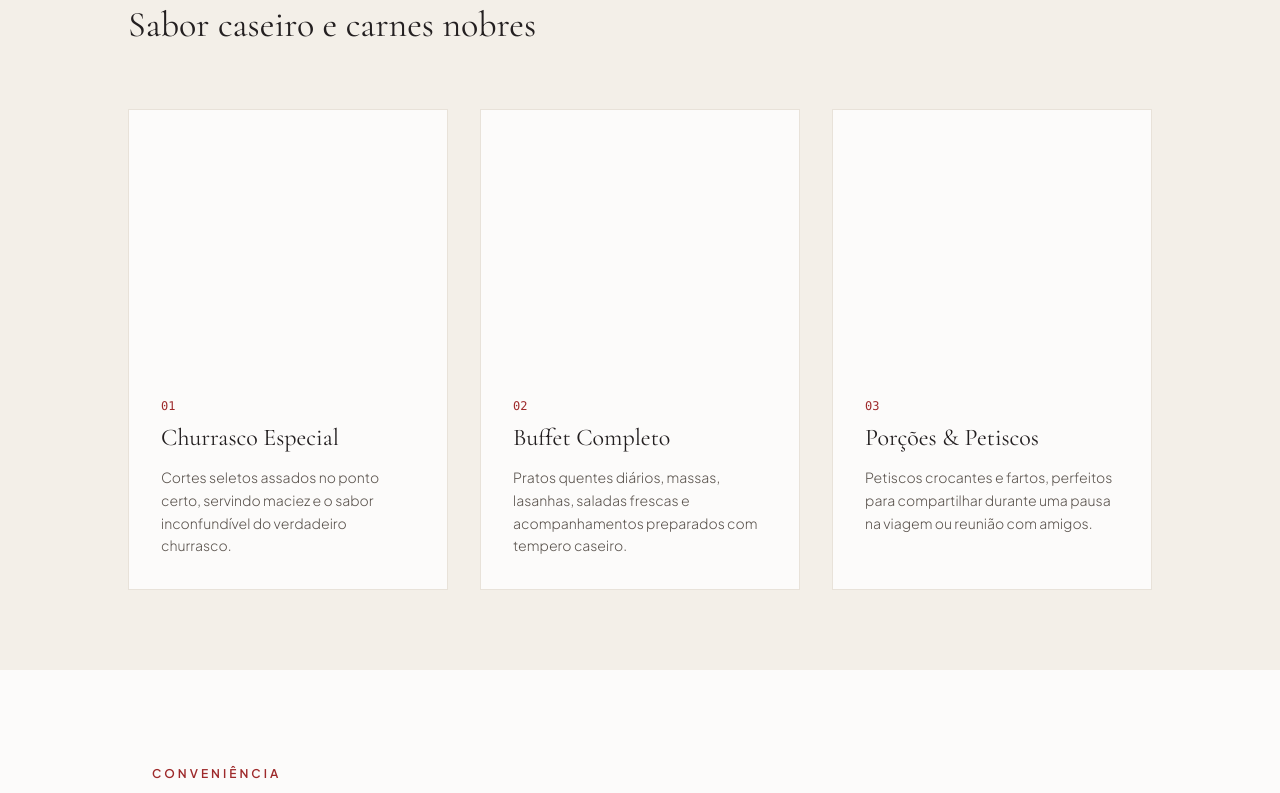
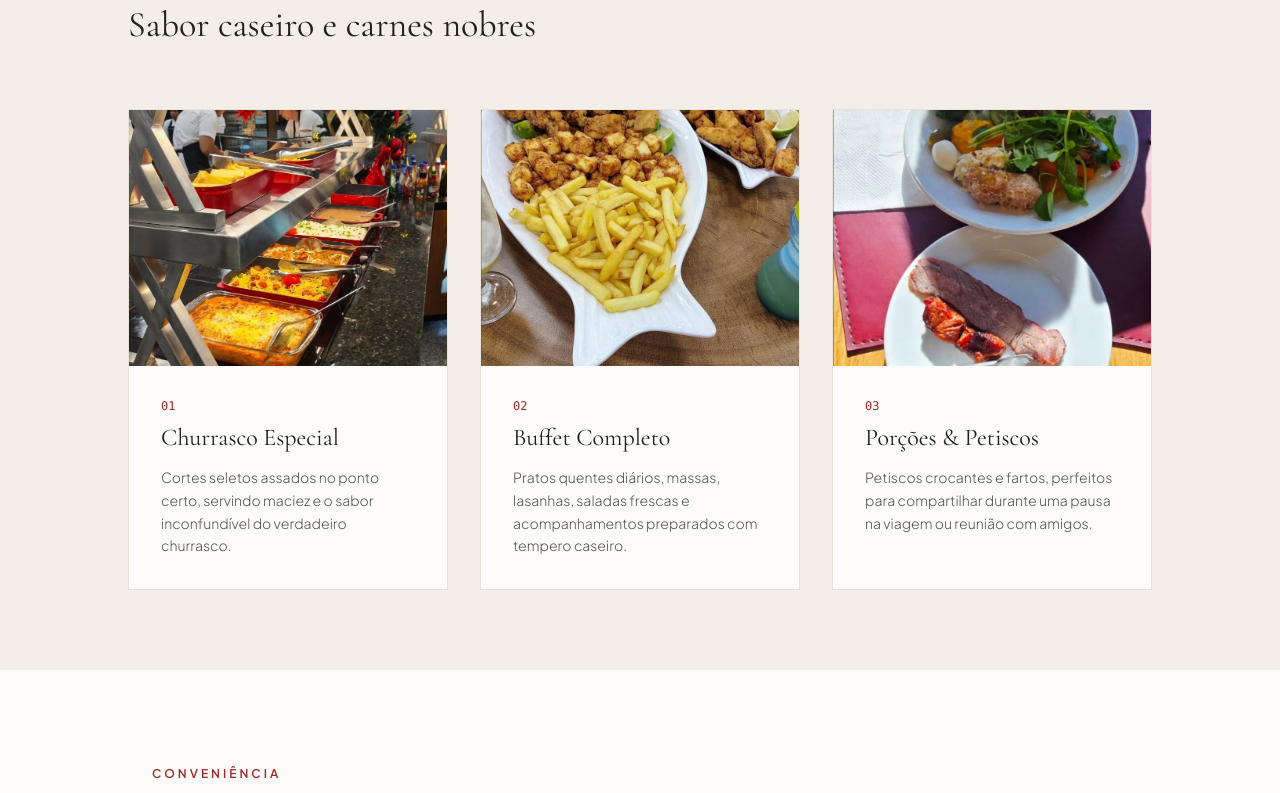
Before and after one commit to lourencotiago156-ui/omoinho-restaurante, a plain HTML site: page index.html in a window 1280 px wide. Shown: the part 1350-2143 px from the top of the page. Drawn offline with nearby package versions, Linux system fonts and the light colour scheme.

Commit message:
Update image file names in index.html

```diff
--- a/index.html
+++ b/index.html
@@ -40,7 +40,7 @@
   </header>
 
   <!-- SEÇÃO HERO (CAPA) -->
-  <section class="relative min-h-[85vh] flex items-center justify-center bg-cover bg-center text-white px-6 py-20" style="background-image: linear-gradient(rgba(18, 14, 13, 0.6), rgba(18, 14, 13, 0.7)), url('fachada.jpg');">
+  <section class="relative min-h-[85vh] flex items-center justify-center bg-cover bg-center text-white px-6 py-20" style="background-image: linear-gradient(rgba(18, 14, 13, 0.6), rgba(18, 14, 13, 0.7)), url('fachadaa.jpg.jpeg');">
     <div class="max-w-3xl mx-auto text-center">
       <span class="text-xs uppercase tracking-[0.3em] text-[#e8e2d9] mb-4 block font-light">
         BR-277 — Matelândia / PR
@@ -93,7 +93,7 @@
 
         <!-- CARD 1: CHURRASCO -->
         <div class="bg-[#fcfbfa] border border-[#e8e2d9] overflow-hidden group">
-          <div class="h-64 bg-cover bg-center group-hover:scale-105 transition duration-500" style="background-image: url('churrasco.jpg');"></div>
+          <div class="h-64 bg-cover bg-center group-hover:scale-105 transition duration-500" style="background-image: url('churras.jpg.jpeg');"></div>
           <div class="p-8">
             <span class="text-xs text-[#9e2a2b] font-mono block mb-2">01</span>
             <h3 class="text-2xl font-normal text-[#231f20] mb-3 font-serif-title">Churrasco Especial</h3>
@@ -105,7 +105,7 @@
 
         <!-- CARD 2: BUFFET -->
         <div class="bg-[#fcfbfa] border border-[#e8e2d9] overflow-hidden group">
-          <div class="h-64 bg-cover bg-center group-hover:scale-105 transition duration-500" style="background-image: url('buffet.jpg');"></div>
+          <div class="h-64 bg-cover bg-center group-hover:scale-105 transition duration-500" style="background-image: url('bufet.jpg.jpeg');"></div>
           <div class="p-8">
             <span class="text-xs text-[#9e2a2b] font-mono block mb-2">02</span>
             <h3 class="text-2xl font-normal text-[#231f20] mb-3 font-serif-title">Buffet Completo</h3>
@@ -117,7 +117,7 @@
 
         <!-- CARD 3: PORÇÕES -->
         <div class="bg-[#fcfbfa] border border-[#e8e2d9] overflow-hidden group">
-          <div class="h-64 bg-cover bg-center group-hover:scale-105 transition duration-500" style="background-image: url('porcao.jpg');"></div>
+          <div class="h-64 bg-cover bg-center group-hover:scale-105 transition duration-500" style="background-image: url('porcao.jpg.jpeg');"></div>
           <div class="p-8">
             <span class="text-xs text-[#9e2a2b] font-mono block mb-2">03</span>
             <h3 class="text-2xl font-normal text-[#231f20] mb-3 font-serif-title">Porções & Petiscos</h3>
```
